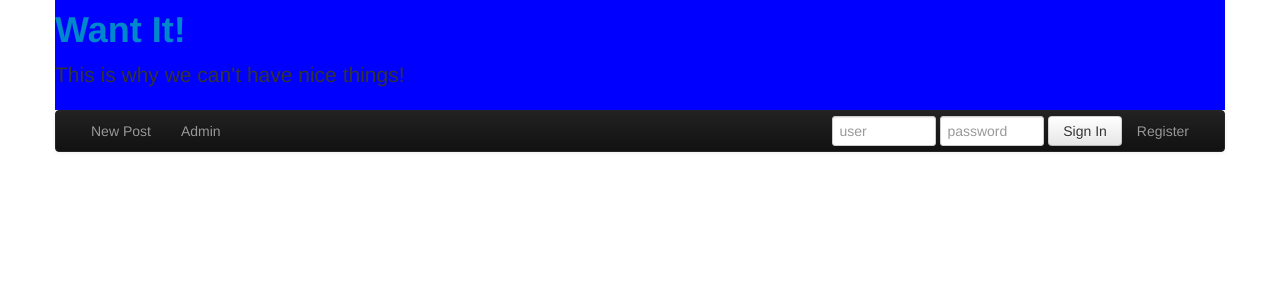
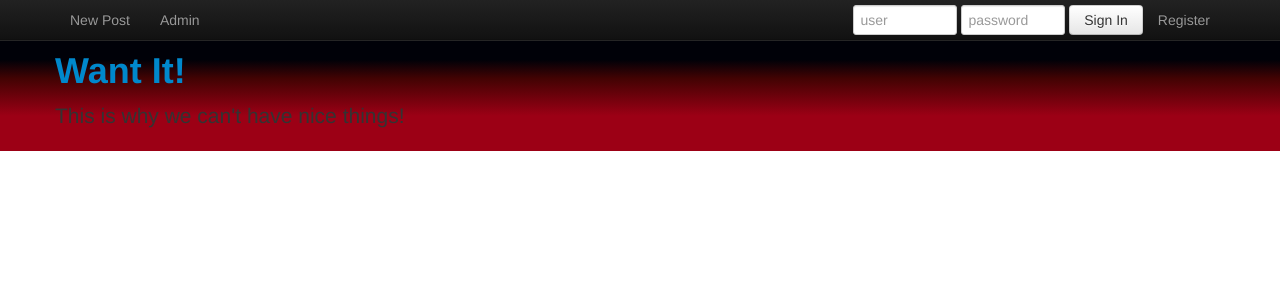
Before and after one commit to thesprockee/wantit, a Django app: page / in a window 1280 px wide. Shown: the top 300 px of the page. Run offline with Django 3.2, Linux system fonts and the light colour scheme; some libraries are stand-ins or nearby versions.

Commit message:
Messing w/ colors & gradients

```diff
--- a/wantit/static/css/wantit.css
+++ b/wantit/static/css/wantit.css
@@ -1,3 +1,17 @@
 .jumbotron {
-    background: blue;
+    background-image: linear-gradient(bottom, rgb(156,0,21) 32%, rgb(66,3,3) 66%, rgb(0,1,8) 83%);
+    background-image: -o-linear-gradient(bottom, rgb(156,0,21) 32%, rgb(66,3,3) 66%, rgb(0,1,8) 83%);
+    background-image: -moz-linear-gradient(bottom, rgb(156,0,21) 32%, rgb(66,3,3) 66%, rgb(0,1,8) 83%);
+    background-image: -webkit-linear-gradient(bottom, rgb(156,0,21) 32%, rgb(66,3,3) 66%, rgb(0,1,8) 83%);
+    background-image: -ms-linear-gradient(bottom, rgb(156,0,21) 32%, rgb(66,3,3) 66%, rgb(0,1,8) 83%);
+
+    background-image: -webkit-gradient(
+            linear,
+            right bottom,
+            right top,
+            color-stop(0.32, rgb(156,0,21)),
+            color-stop(0.66, rgb(66,3,3)),
+            color-stop(0.83, rgb(0,1,8))
+    );
+
 }
--- a/wantit/templates/base.html
+++ b/wantit/templates/base.html
@@ -7,17 +7,9 @@
         <link href="/static/css/wantit.css" rel="stylesheet">
     </head>
     <body>
+        <div class="navbar navbar-static-top navbar-inverse">
+            <div class="navbar-inner">
                 <div class="container">
-            <header class="jumbotron subhead" id="overview">
-              <div class="container">
-                <h1><a href="/">Want It!</a></h1>
-                <p class="lead">This is why we can't have nice things!</p>
-              </div>
-            </header>
-        </div>
-        <div class="container">
-            <div class="navbar navbar-inverse">
-                <div class="navbar-inner">
                     <ul class="nav">
                         <li><a href="/post/">New Post</a></li>
                         <li><a href="/admin/">Admin</a></li>
@@ -45,7 +37,16 @@
                     {% endif %}
                 </div>
             </div>
+        </div>
 
+
+        <header class="jumbotron subhead" id="overview">
+          <div class="container">
+            <h1><a href="/">Want It!</a></h1>
+            <p class="lead">This is why we can't have nice things!</p>
+          </div>
+        </header>
+        <div class="container">
             <div class="row">
                 <div class="span3">
                     {% block linkbar %}{% endblock %}
```
Lines whose indentation alone changed are shown as unchanged.
